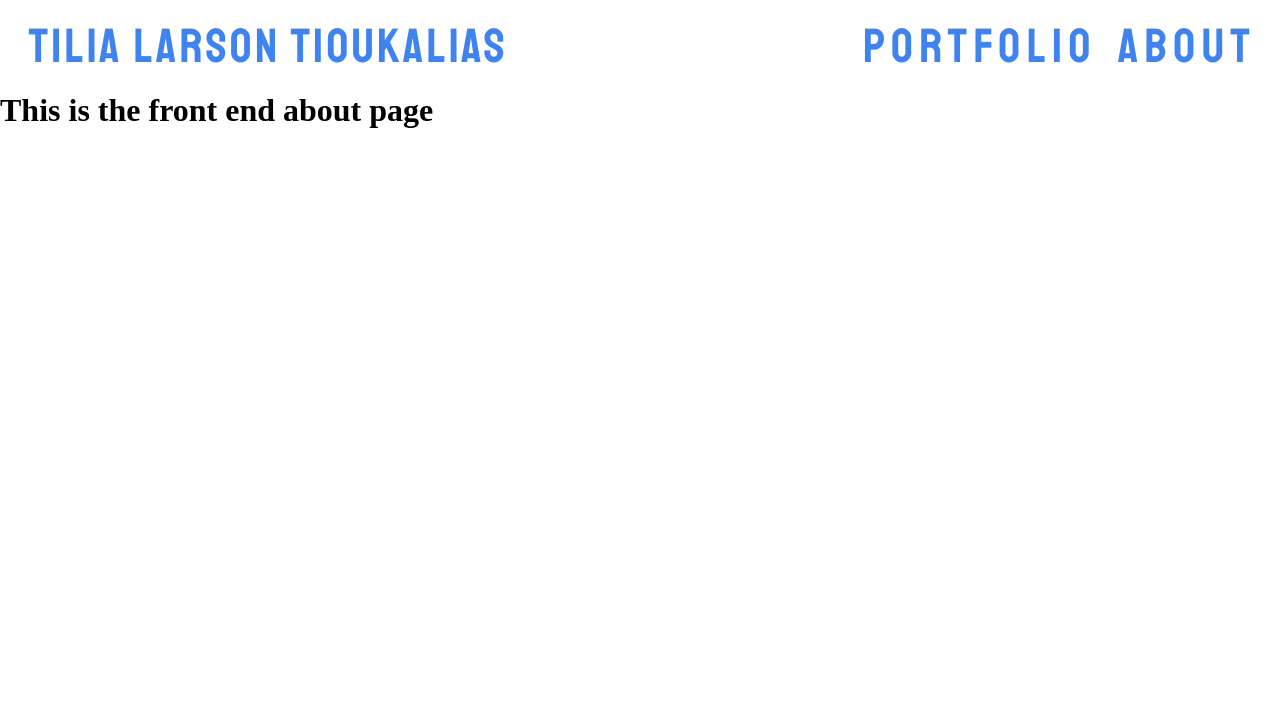
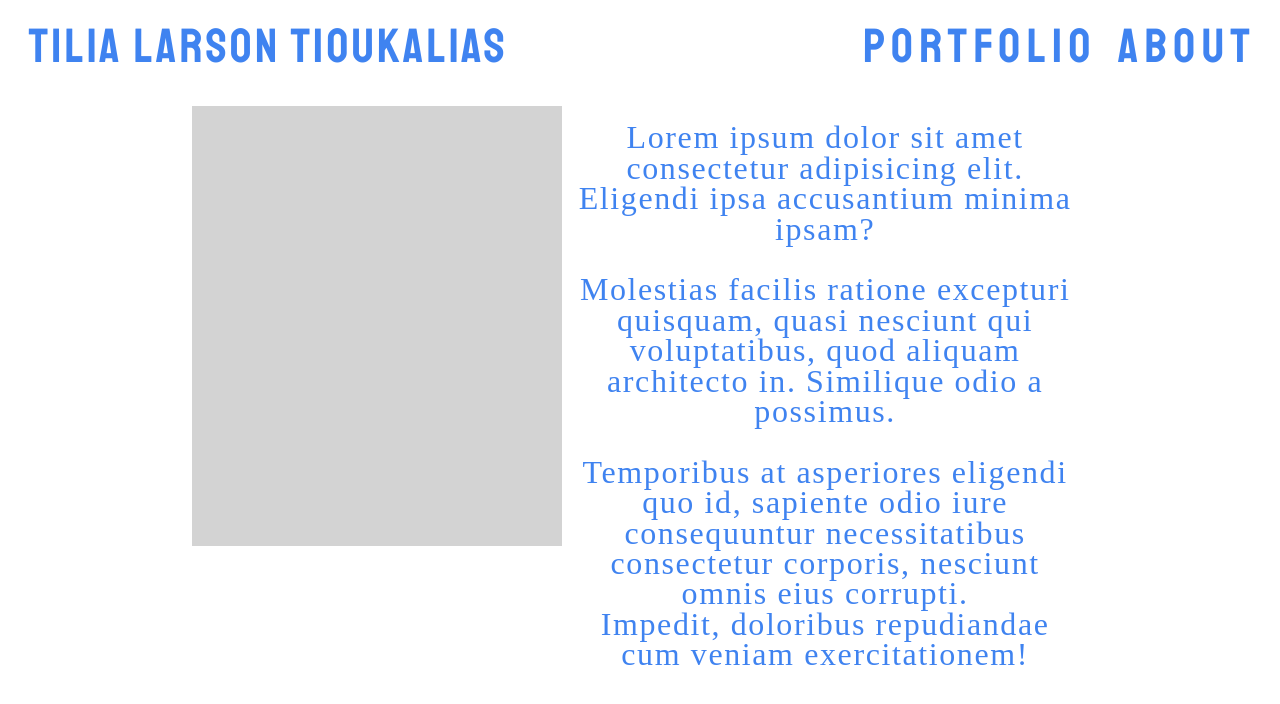
Before and after one commit to ailitatinak/portfolio-website, a React (Vite) app: page /fabout in a window 1280 px wide. Shown: the top 704 px of the page. Built offline with nearby package versions, Linux system fonts and the light colour scheme; a web font is replaced by a local one.

Commit message:
Började på F Portfolio

```diff
--- a/src/pages/FAbout.jsx
+++ b/src/pages/FAbout.jsx
@@ -1,11 +1,14 @@
 import React from "react"
 import { FNavBar } from '../components/FrontEndNavBar'
+import { AAboutContent } from "../components/AAboutContent"
 
 export function FAboutPage() {
   return (
     <>
       <FNavBar />
-      <h1>This is the front end about page</h1>
+      <article className="aboutBody">
+        <AAboutContent />
+      </article>
     </>
   )
 }
```
Also changed, not shown: src/components/FProjectContent.jsx (+13 -0 lines).
